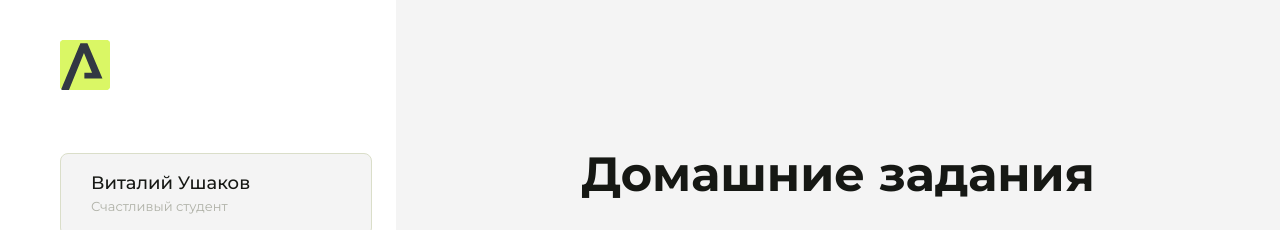
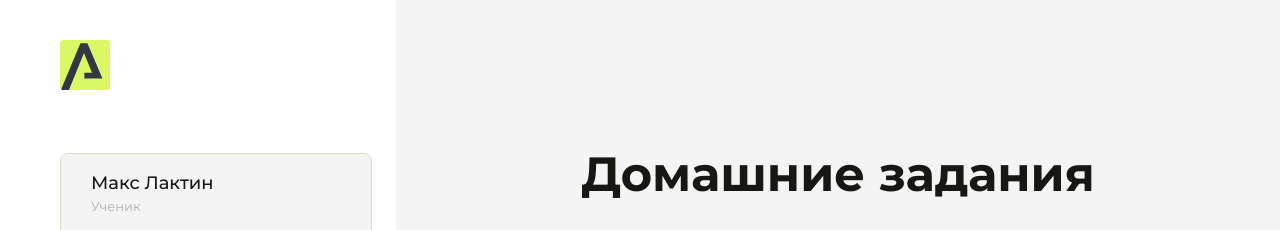
Before and after one commit to Scrubadubadub/homework, a plain HTML site: page index.html in a window 1280 px wide. Shown: the top 230 px of the page. Drawn offline with Linux system fonts and the light colour scheme.

Commit message:
Update index.html

```diff
--- a/index.html
+++ b/index.html
@@ -43,8 +43,8 @@
                 </svg>
             </div>
             <div class="sidebar__user">
-                <div class="sidebar__name">Виталий Ушаков</div>
-                <div class="sidebar__text">Счастливый студент</div>
+                <div class="sidebar__name">Макс Лактин</div>
+                <div class="sidebar__text">Ученик</div>
             </div>
             <div class="sidebar__tabs">
                 <div class="sidebar__item">
```
